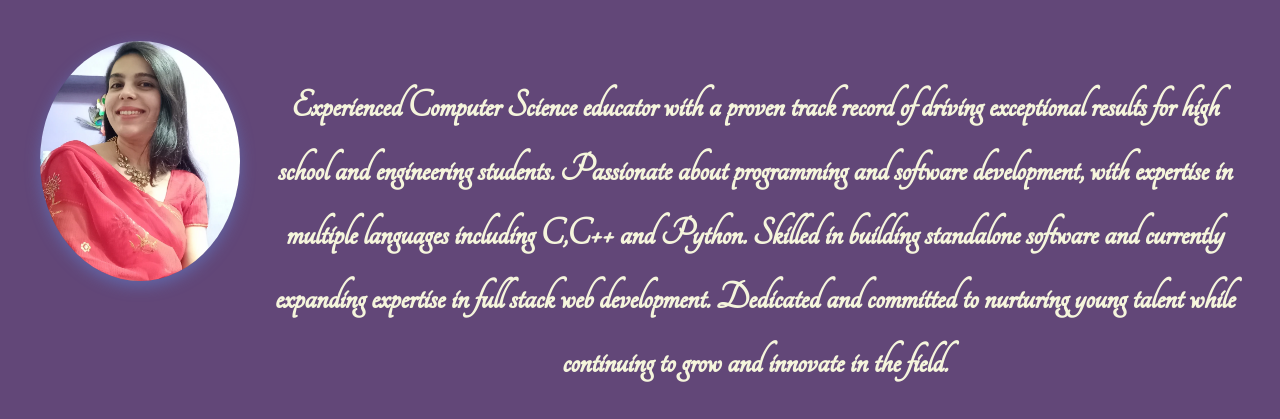
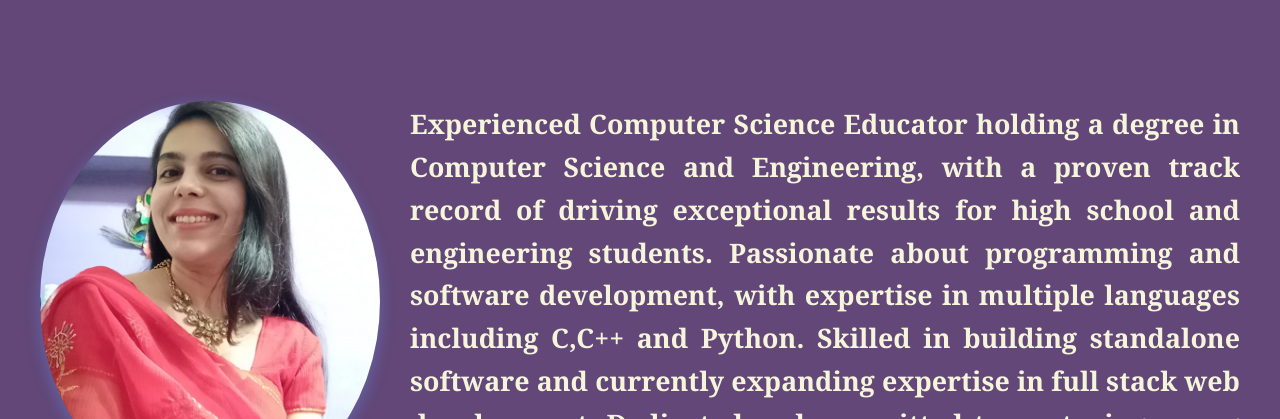
Before and after one commit to codewithMamtaR/AboutMamta, a plain HTML site: page index.html in a window 1280 px wide. Shown: the part 381-800 px from the top of the page. Drawn offline with Linux system fonts and the light colour scheme.

Commit message:
changed my fonts

```diff
--- a/day6.css
+++ b/day6.css
@@ -18,7 +18,7 @@ hr{
 }
 
 body{
-    font-family: 'Tangerine',sans-serif;
+    font-family: 'Georgia',sans-serif;
     background-color:hwb(273 28% 53%);
     color:beige;
     line-height: 1.6;
@@ -26,7 +26,7 @@ body{
     padding: 0;
 }
 h1,h2 {
-
+    font-family: 'Tangerine',sans-serif;
     font-size: 40px;
     font-weight: 6000;
     font-stretch: condensed;
@@ -38,28 +38,33 @@ p{
     color: beige;
 }
 img{
-    height: 240px;
-    width: 200px;
-
+    height: 400px;
+    width: 340px;
+    align-self: flex-start;
     border-radius: 50%;
     box-shadow:0 5px 15px rgba(100, 148, 237, 0.418);
     object-fit:cover;
+    margin-top: 60px;
 
 }
 .abtme{
     display:flex;
-    flex-direction: row;
+    align-items: flex-start;
     margin-top: 10px;
     padding: 10px 20px;
     justify-content: center;
     gap:30px;
+    text-align: justify;
 
+}
+.intro{
+    font-family: 'Georgia', sans-serif;
 
 }
 section{
     padding: 20px;
     text-align: center;
-    font-family: 'Tangerine', sans-serif;
+    font-family: 'Georgia', sans-serif;
     font-size: 40px;
 }
 ul{
--- a/index.html
+++ b/index.html
@@ -23,7 +23,7 @@
                     <img src="asset/images/mamta.webp">
                 </div>
                 <div>
-                    <h2>Experienced Computer Science educator with a proven track record of driving exceptional results for high school and engineering students. Passionate about programming and software development, with expertise in multiple languages including C,C++ and Python. Skilled in building standalone software and currently expanding expertise in full stack web development. Dedicated and committed to nurturing young talent while continuing to grow and innovate in the field.</h2>
+                    <h6 class="intro">Experienced Computer Science Educator holding a degree in Computer Science and Engineering, with a proven track record of driving exceptional results for high school and engineering students. Passionate about programming and software development, with expertise in multiple languages including C,C++ and Python. Skilled in building standalone software and currently expanding expertise in full stack web development. Dedicated and committed to nurturing young talent while continuing to grow and innovate in the field.</h6>
                 </div>
             </div>
         </section>
@@ -64,7 +64,7 @@
             <h2>Programming Languages</h2>
             <div class="skill">
                 <p>Javascript</p>
-                <div class="progress-bar" data-progress="40"></div>
+                <div class="progress-bar" data-progress="70"></div>
             </div>
 
             <div class="skill">
```
